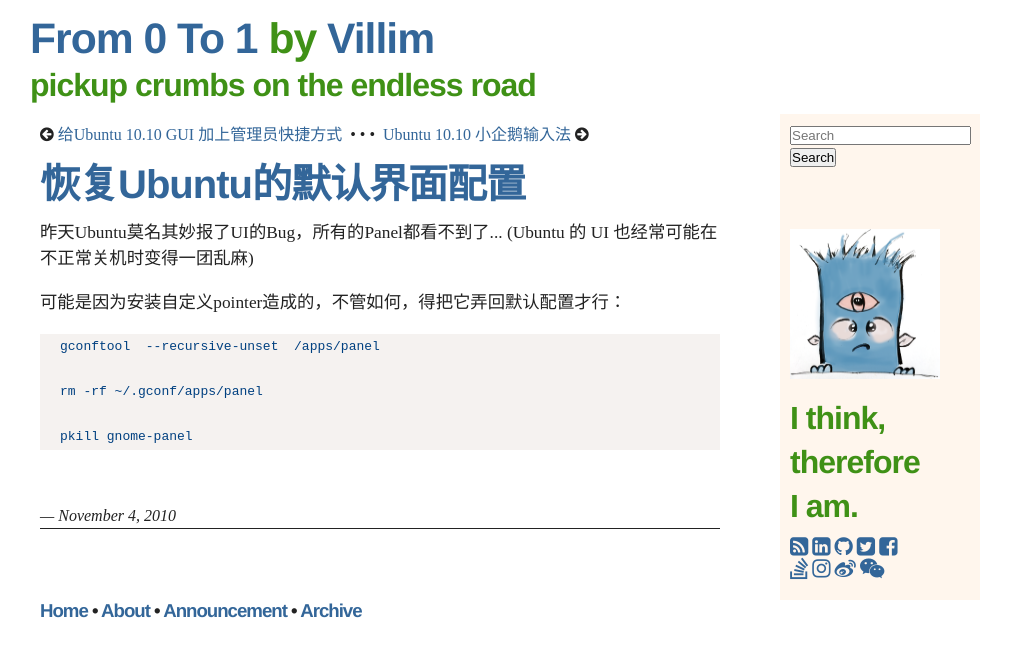
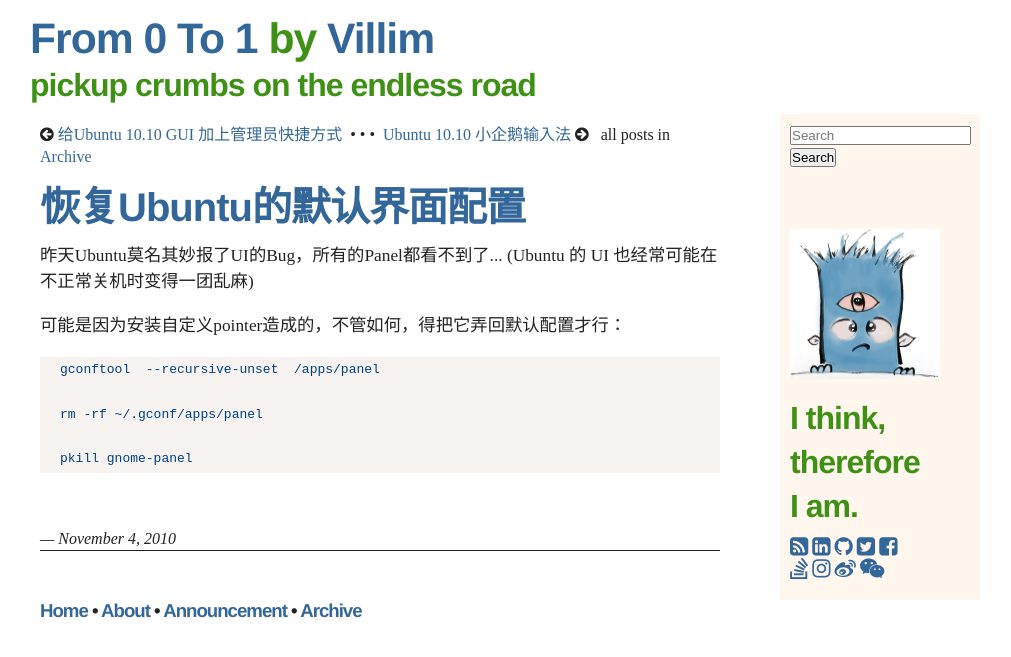
Before and after one commit to villim/villim.github.io, a Jekyll site: the page built from _posts/2010-11-04-recover-ubuntu-defalut-setting.md, in a window 1280 px wide. Shown: the top 657 px of the page, without its empty margins (135-1146 px from the left). Built offline with Jekyll 4.4.1, drawn with Linux system fonts in a browser that asks for light colours; nearby versions of some CDN libraries.

Commit message:
add all posts link in every post

```diff
--- a/_includes/pre-next.html
+++ b/_includes/pre-next.html
@@ -8,4 +8,6 @@
 	<a  href="{{page.next.url}}">{{page.next.title}}</a>
 	<i class="fa fa-arrow-circle-right"></i>
 	{% endif %}
+	&nbsp;
+	all posts in <a href="/archive.html">Archive</a>
 </div>
```
